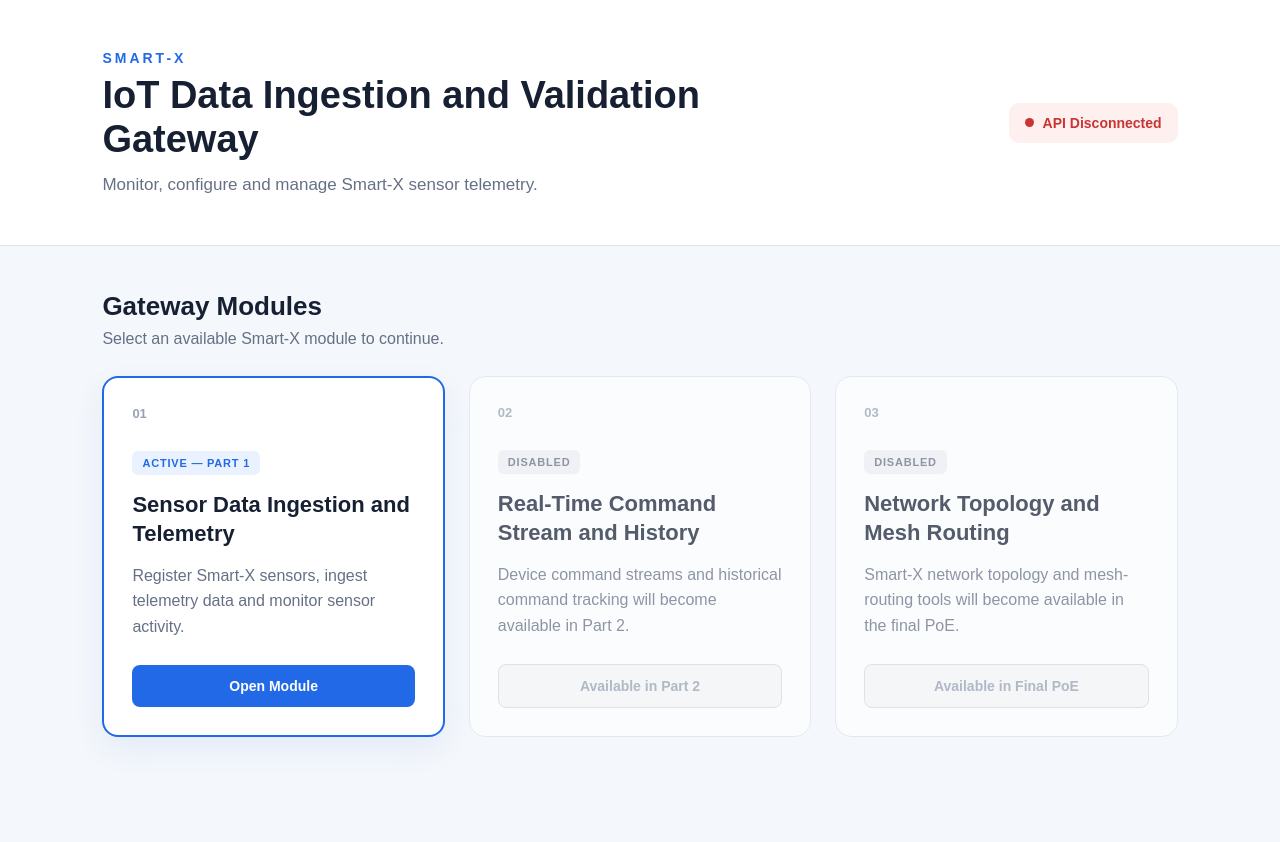
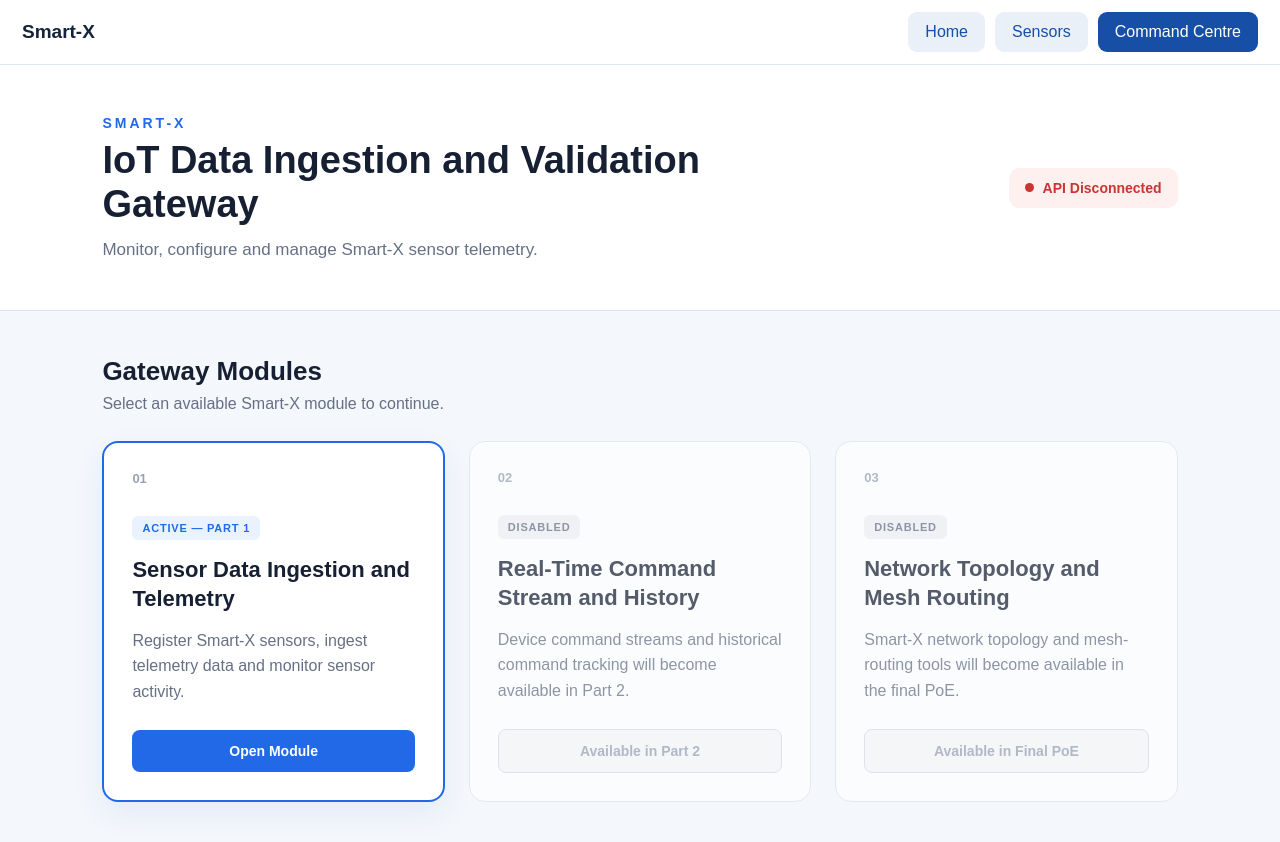
Before and after one commit to Sajana2101/SmartXAPI, a React (Vite) app in the folder SmartX.Client/: page / in a window 1280 px wide. Shown: the top 842 px of the page. Before the commit the page ends 800 px from the top, so only its background shows below. Built offline with nearby package versions, Linux system fonts and the light colour scheme; no server answers.

Commit message:
Integrate Part 2 command centre with persistent navigation

```diff
--- a/SmartX.Client/src/App.tsx
+++ b/SmartX.Client/src/App.tsx
@@ -1,19 +1,13 @@
+
 import { useState } from 'react'
 
-import DashboardPage
-  from './pages/DashboardPage'
-
-import SensorManagementPage
-  from './pages/SensorManagementPage'
-
-import TelemetryPage
-  from './pages/TelemetryPage'
-
-import AttachmentsPage
-  from './pages/AttachmentsPage'
-
-import LiveTelemetryDashboardPage
-  from './pages/LiveTelemetryDashboardPage'
+import DashboardPage from './pages/DashboardPage'
+import SensorManagementPage from './pages/SensorManagementPage'
+import TelemetryPage from './pages/TelemetryPage'
+import AttachmentsPage from './pages/AttachmentsPage'
+import LiveTelemetryDashboardPage from './pages/LiveTelemetryDashboardPage'
+import Part2Workspace from './pages/Part2Workspace'
+import './pages/Part2Dashboard.css'
 
 type AppView =
   | 'dashboard'
@@ -21,17 +15,25 @@ type AppView =
   | 'telemetry'
   | 'attachments'
   | 'live'
+  | 'part2'
 
 function App() {
   const [view, setView] =
     useState<AppView>('dashboard')
+  const [part2Visited, setPart2Visited] = useState(false)
 
+  function navigate(next: AppView) {
+    setView(next)
+    if (next === 'part2') {
+      setPart2Visited(true)
+    }
+  }
+
+  function renderExistingPage() {
     if (view === 'telemetry') {
       return (
         <TelemetryPage
-        onBack={() =>
-          setView('sensors')
-        }
+          onBack={() => navigate('sensors')}
         />
       )
     }
@@ -39,9 +41,7 @@ function App() {
     if (view === 'attachments') {
       return (
         <AttachmentsPage
-        onBack={() =>
-          setView('sensors')
-        }
+          onBack={() => navigate('sensors')}
         />
       )
     }
@@ -49,9 +49,7 @@ function App() {
     if (view === 'live') {
       return (
         <LiveTelemetryDashboardPage
-        onBack={() =>
-          setView('sensors')
-        }
+          onBack={() => navigate('sensors')}
         />
       )
     }
@@ -59,32 +57,53 @@ function App() {
     if (view === 'sensors') {
       return (
         <SensorManagementPage
-        onBack={() =>
-          setView('dashboard')
-        }
-
-        onOpenTelemetry={() =>
-          setView('telemetry')
-        }
-
-        onOpenAttachments={() =>
-          setView('attachments')
-        }
-
-        onOpenLiveDashboard={() =>
-          setView('live')
-        }
+          onBack={() => navigate('dashboard')}
+          onOpenTelemetry={() => navigate('telemetry')}
+          onOpenAttachments={() => navigate('attachments')}
+          onOpenLiveDashboard={() => navigate('live')}
         />
       )
     }
 
     return (
       <DashboardPage
-      onOpenSensorModule={() =>
-        setView('sensors')
-      }
+        onOpenSensorModule={() => navigate('sensors')}
       />
     )
   }
 
+  return (
+    <>
+      <div hidden={view === 'part2'}>
+        <div className="p2-global-nav">
+          <strong>Smart-X</strong>
+          <div className="p2-actions">
+            <button onClick={() => navigate('dashboard')}
+              className="p2-secondary">
+              Home
+            </button>
+            <button onClick={() => navigate('sensors')}
+              className="p2-secondary">
+              Sensors
+            </button>
+            <button onClick={() => navigate('part2')}>
+              Command Centre
+            </button>
+          </div>
+        </div>
+
+        {view !== 'part2' && renderExistingPage()}
+      </div>
+
+      {part2Visited && (
+        <div hidden={view !== 'part2'}>
+          <Part2Workspace
+            onBack={() => navigate('dashboard')}
+          />
+        </div>
+      )}
+    </>
+  )
+}
+
 export default App
--- a/SmartX.Client/src/pages/Part2Dashboard.css
+++ b/SmartX.Client/src/pages/Part2Dashboard.css
@@ -211,3 +211,26 @@
     font-size: 23px;
   }
 }
+.p2-global-nav {
+  display: flex;
+  justify-content: space-between;
+  align-items: center;
+  flex-wrap: wrap;
+  gap: 12px;
+  padding: 12px 22px;
+  background: #ffffff;
+  border-bottom: 1px solid #e2e8f0;
+  color: #14243a;
+}
+
+.p2-global-nav strong {
+  font-size: 19px;
+}
+
+.p2-global-nav .p2-actions {
+  margin-top: 0;
+}
+
+[hidden] {
+  display: none !important;
+}
--- /dev/null
+++ b/SmartX.Client/src/pages/Part2Workspace.tsx
@@ -0,0 +1,90 @@
+
+import { useState } from 'react'
+import DeviceCommandDashboard from './DeviceCommandDashboard'
+import PriorityAlertsPanel from './PriorityAlertsPanel'
+import DeviceIssuesPanel from './DeviceIssuesPanel'
+import TelemetryHistoryPanel from './TelemetryHistoryPanel'
+import './Part2Dashboard.css'
+
+type WorkspaceTab = 'commands' | 'alerts' | 'issues' | 'history'
+
+interface Part2WorkspaceProps {
+  onBack: () => void
+}
+
+const tabs: { id: WorkspaceTab; title: string }[] = [
+  { id: 'commands', title: 'Device Commands' },
+  { id: 'alerts', title: 'Priority Alerts' },
+  { id: 'issues', title: 'Device Issues' },
+  { id: 'history', title: 'Telemetry History' },
+]
+
+export default function Part2Workspace({
+  onBack,
+}: Part2WorkspaceProps) {
+  const [tab, setTab] = useState<WorkspaceTab>('commands')
+  const [visited, setVisited] =
+    useState<WorkspaceTab[]>(['commands'])
+
+  function changeTab(next: WorkspaceTab) {
+    setTab(next)
+    setVisited(current =>
+      current.includes(next) ? current : [...current, next],
+    )
+  }
+
+  return (
+    <main className="p2-workspace">
+      <div className="p2-container">
+        <header className="p2-header">
+          <div>
+            <h1>Smart-X Command Centre</h1>
+            <p>
+              Real-time device management, priority alerts,
+              and telemetry processing
+            </p>
+          </div>
+          <div className="p2-actions">
+            <button className="p2-secondary" onClick={onBack}>
+              Back to Smart-X
+            </button>
+          </div>
+        </header>
+
+        <nav className="p2-tabs" aria-label="Part 2 modules">
+          {tabs.map(item => (
+            <button
+              key={item.id}
+              className={tab === item.id ? 'active' : ''}
+              aria-current={tab === item.id ? 'page' : undefined}
+              onClick={() => changeTab(item.id)}>
+              {item.title}
+            </button>
+          ))}
+        </nav>
+
+        <div hidden={tab !== 'commands'}>
+          <DeviceCommandDashboard />
+        </div>
+
+        {visited.includes('alerts') && (
+          <div hidden={tab !== 'alerts'}>
+            <PriorityAlertsPanel />
+          </div>
+        )}
+
+        {visited.includes('issues') && (
+          <div hidden={tab !== 'issues'}>
+            <DeviceIssuesPanel />
+          </div>
+        )}
+
+        {visited.includes('history') && (
+          <div hidden={tab !== 'history'}>
+            <TelemetryHistoryPanel />
+          </div>
+        )}
+      </div>
+    </main>
+  )
+}
```
Lines whose indentation alone changed are shown as unchanged.
